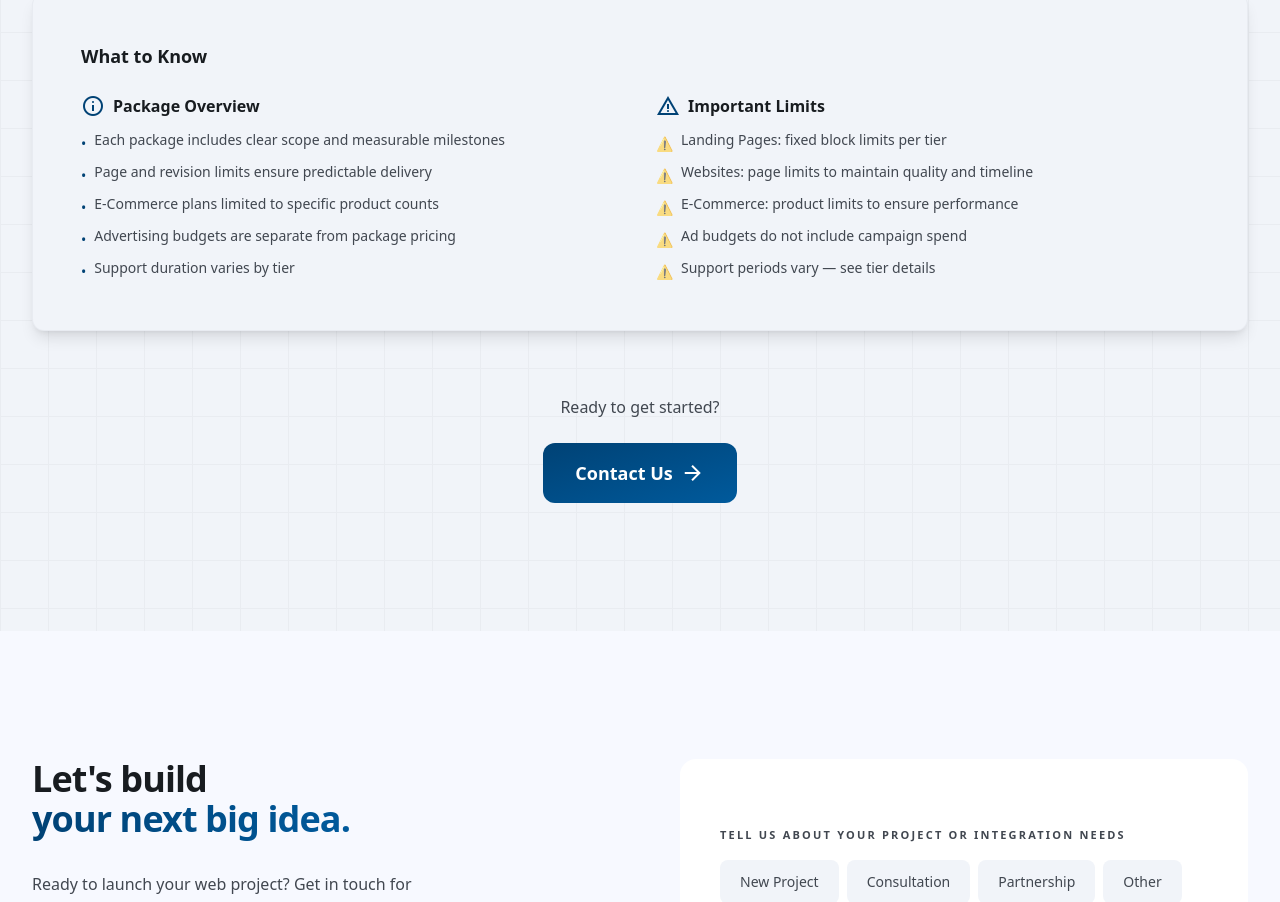
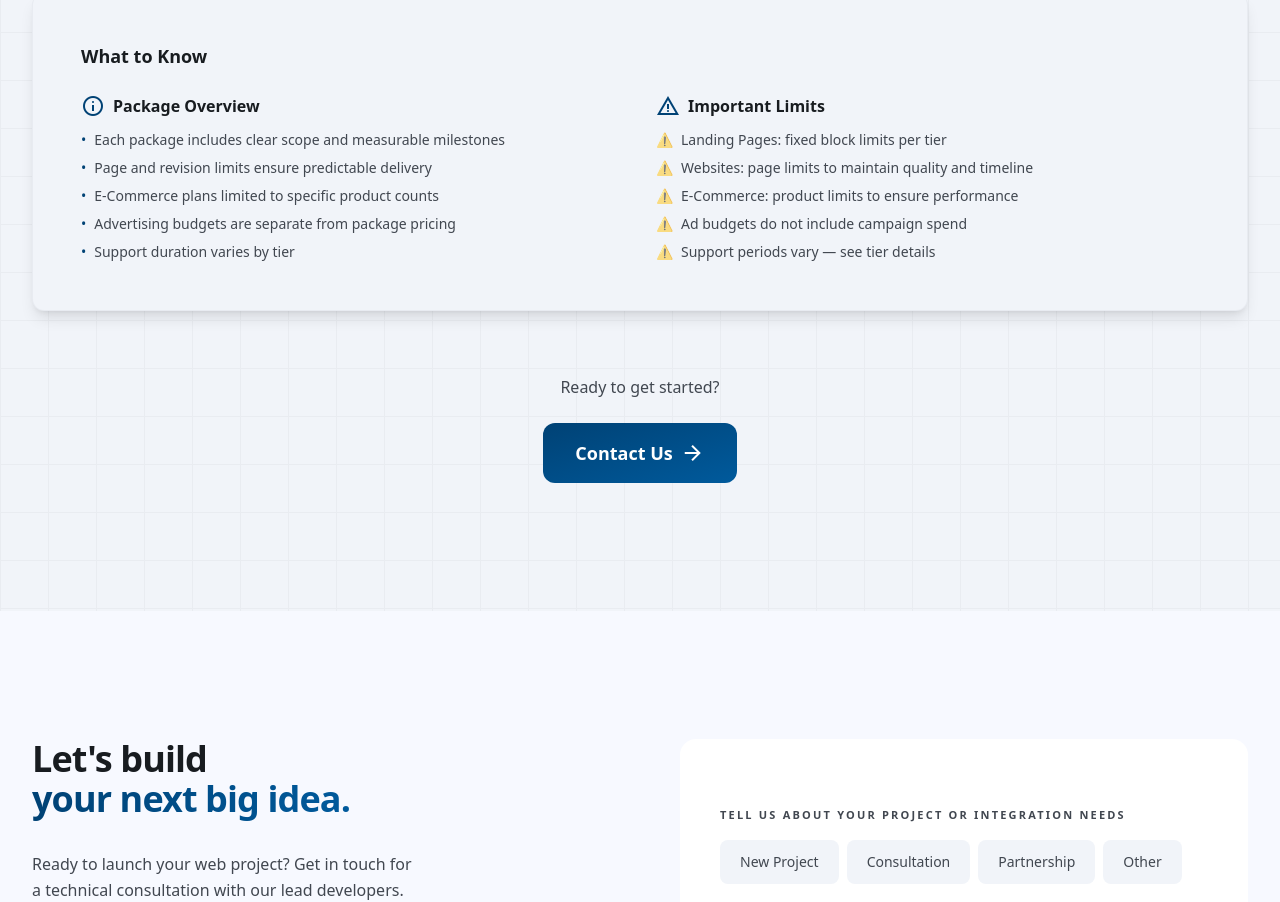
Before and after one commit to AndriiKozlovskyi/evola_tech, a Nuxt app in the folder nuxt-app/: page / in a window 1280 px wide. Shown: the part 6500-7402 px from the top of the page. Built offline with nearby package versions, Linux system fonts and the light colour scheme.

Commit message:
fix: adjust list item styling in pricing section for consistent alignment

```diff
--- a/nuxt-app/components/Pricing.vue
+++ b/nuxt-app/components/Pricing.vue
@@ -71,7 +71,7 @@
             </h4>
             <ul class="space-y-2 text-sm text-on-surface-variant">
               <li v-for="(item, i) in $tm('pricing.importantInfo.items')" :key="i" class="flex items-start gap-2">
-                <span class="text-primary mt-1">•</span>
+                <span class="text-primary">•</span>
                 <span>{{ $rt(item) }}</span>
               </li>
             </ul>
@@ -83,7 +83,7 @@
             </h4>
             <ul class="space-y-2 text-sm text-on-surface-variant">
               <li v-for="(item, i) in $tm('pricing.importantInfo.warnings')" :key="i" class="flex items-start gap-2">
-                <span class="text-primary/60 mt-1">⚠</span>
+                <span class="text-primary/60 ">⚠</span>
                 <span>{{ $rt(item) }}</span>
               </li>
             </ul>
```
